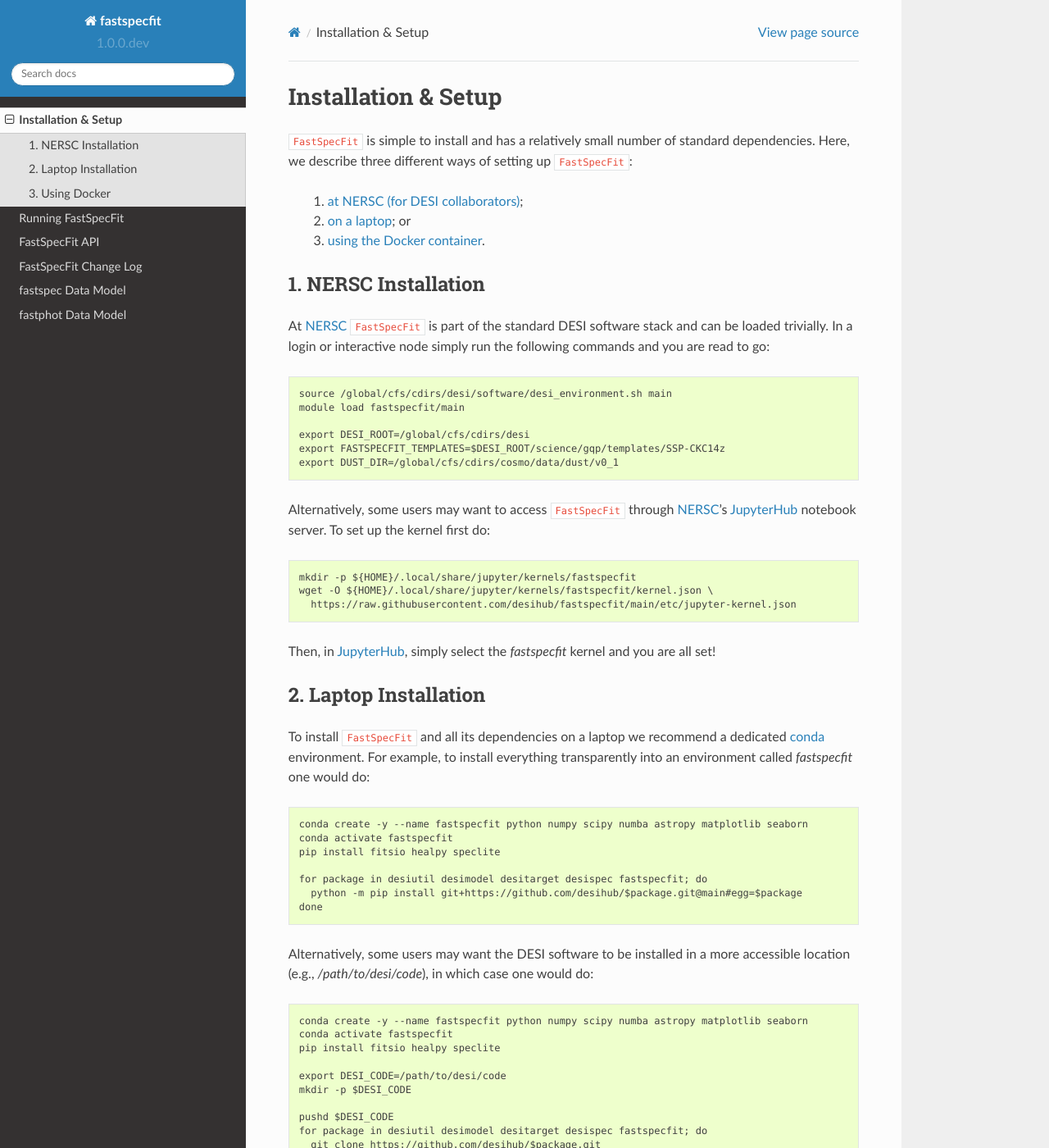
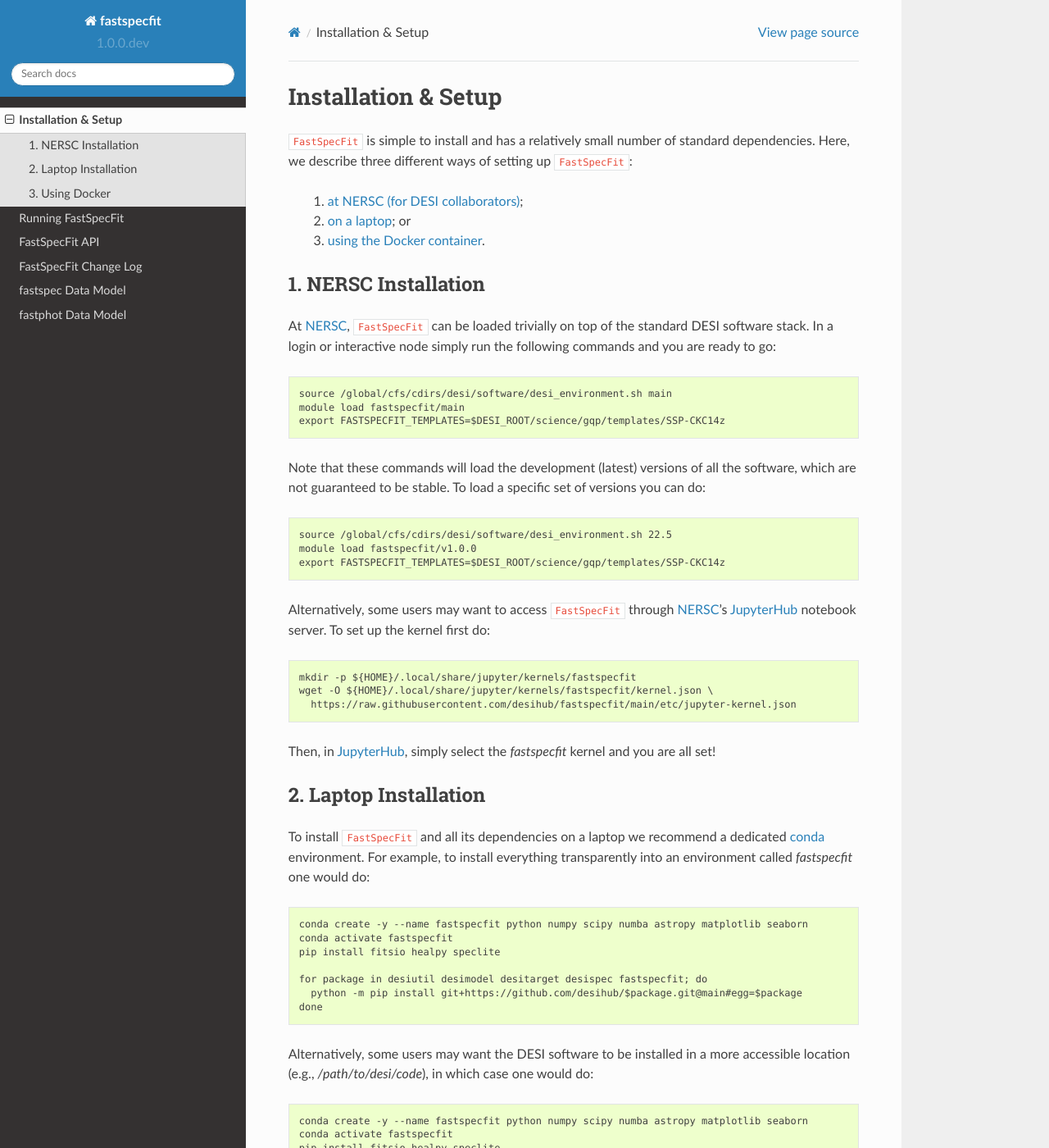
Before and after one commit to desihub/fastspecfit, a Sphinx documentation site: the page built from doc/install.rst, in a window 1280 px wide and 1400 px high. Shown: the whole window at 82% size. Built offline with Sphinx 7.4.7 and the Read the Docs theme 2.0.0, drawn with Linux system fonts in a browser that asks for light colours; some of the changed text lies outside the part shown.

Commit message:
update install doc

```diff
--- a/doc/install.rst
+++ b/doc/install.rst
@@ -16,16 +16,21 @@ standard dependencies. Here, we describe three different ways of setting up
 1. NERSC Installation
 ---------------------
 
-At `NERSC`_ ``FastSpecFit`` is part of the standard DESI software stack and can
-be loaded trivially. In a login or interactive node simply run the following
-commands and you are read to go::
+At `NERSC`_, ``FastSpecFit`` can be loaded trivially on top of the standard DESI
+software stack. In a login or interactive node simply run the following commands
+and you are ready to go::
 
   source /global/cfs/cdirs/desi/software/desi_environment.sh main
   module load fastspecfit/main
+  export FASTSPECFIT_TEMPLATES=$DESI_ROOT/science/gqp/templates/SSP-CKC14z
 
-  export DESI_ROOT=/global/cfs/cdirs/desi
+Note that these commands will load the development (latest) versions of all the
+software, which are not guaranteed to be stable. To load a specific set of
+versions you can do::
+
+  source /global/cfs/cdirs/desi/software/desi_environment.sh 22.5
+  module load fastspecfit/v1.0.0
   export FASTSPECFIT_TEMPLATES=$DESI_ROOT/science/gqp/templates/SSP-CKC14z
-  export DUST_DIR=/global/cfs/cdirs/cosmo/data/dust/v0_1
 
 Alternatively, some users may want to access ``FastSpecFit`` through `NERSC`_'s
 `JupyterHub`_ notebook server. To set up the kernel first do::
@@ -93,9 +98,7 @@ with::
   export DUST_DIR=/path/to/dustmaps
   export FASTSPECFIT_TEMPLATES=/path/to/fastspecfit/templates
 
-  mkdir -p $DUST_DIR/maps
-
-**Finish writing these instructions.**
+  wget -rk -np -nH --cut-dirs 5 -A fits -P $DUST_DIR "https://portal.nersc.gov/project/cosmo/data/dust/v0_1/maps"
 
 .. _docker installation:
 
```
Also changed, not shown: other parts of doc/install.rst (+1 -3 lines), doc/index.rst (+4 -5 lines), 3 other files.
